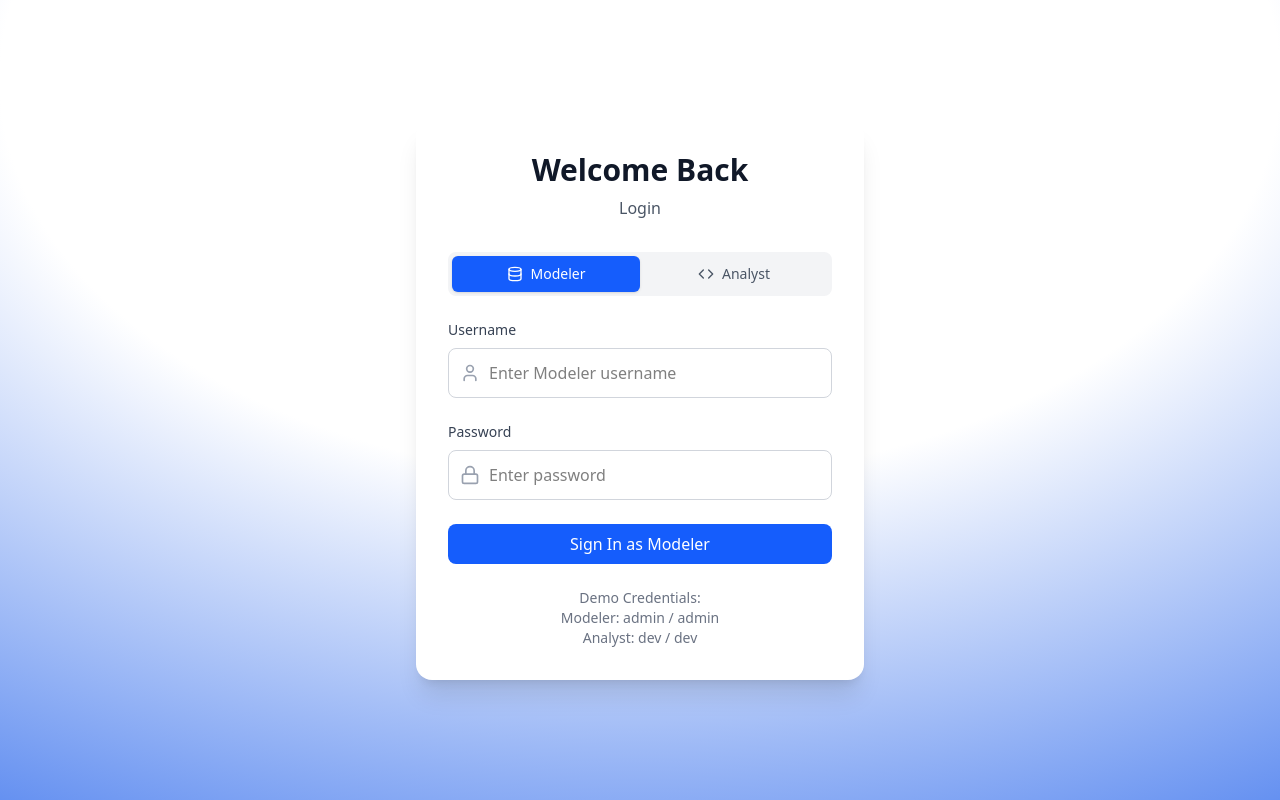
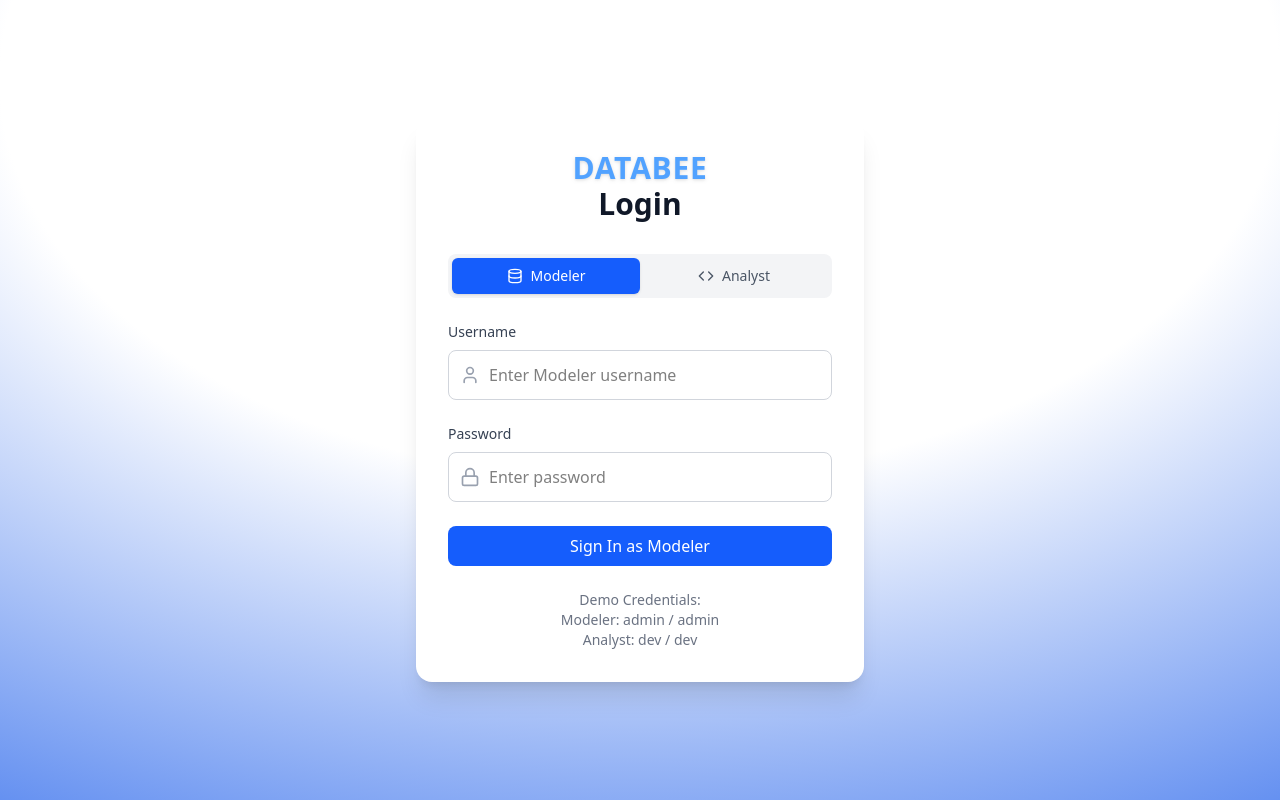
Before and after one commit to Suresh-75/SchemaBrowser, a React (Vite) app in the folder Browser/: page / in a window 1280 px wide. Built offline with nearby package versions, Linux system fonts and the light colour scheme.

Commit message:
Logo in login

```diff
--- a/Browser/src/Components/Login.jsx
+++ b/Browser/src/Components/Login.jsx
@@ -47,12 +47,13 @@
         >
           <div className="bg-white rounded-2xl shadow-xl p-8">
             <div className="text-center mb-8">
-              <h1 className="text-3xl font-bold text-gray-900 mb-2">
-                Welcome Back
+              <h1
+                className={`text-2xl md:text-3xl font-extrabold bg-clip-text tracking-wide drop-shadow bg-blue-400 text-transparent text-center`}
+              >
+                DATABEE
               </h1>
-              <p className="text-gray-600">Login</p>
+              <p className="text-3xl font-bold text-gray-900 mb-2">Login</p>
             </div>
-
             <div className="flex mb-6 bg-gray-100 rounded-lg p-1">
               <button
                 onClick={() => setRole("admin")}
```
